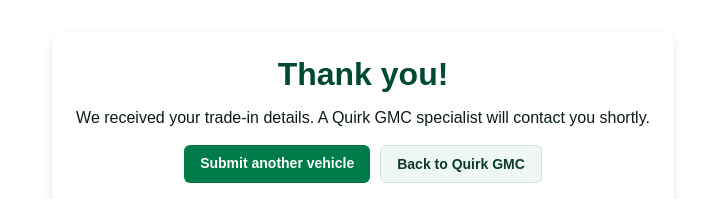
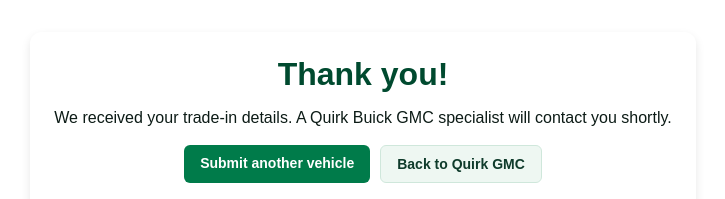
Before and after one commit to mpalmer79/quirk-trade-appraisal-BuickGMC-MA, a plain HTML site: page success/index.html in a window 1280 px wide. Shown: the part 296-495 px from the top of the page, without its empty margins (277-1002 px from the left). Drawn offline with Linux system fonts and the light colour scheme.

Commit message:
Update index.html

```diff
--- a/success/index.html
+++ b/success/index.html
@@ -58,7 +58,7 @@
       Thank you!
     </h1>
     <p style="text-align:center;font-size:16px" data-i18n="successMessage">
-      We received your trade-in details. A Quirk GMC specialist will contact you shortly.
+      We received your trade-in details. A Quirk Buick GMC specialist will contact you shortly.
     </p>
 
     <div style="display:flex;gap:10px;justify-content:center;margin-top:18px">
```
